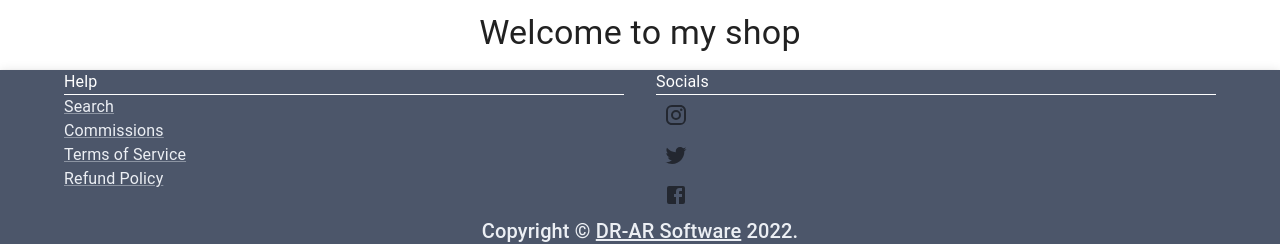
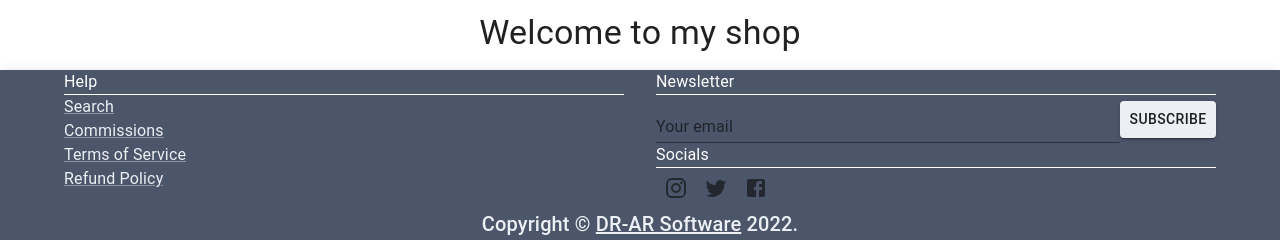
Before and after one commit to DR-AR/webstore, a React app: page / in a window 1280 px wide. Shown: the part 773-1017 px from the top of the page. Built offline with nearby package versions, Linux system fonts and the light colour scheme.

Commit message:
completed the footer

```diff
--- a/src/components/Footer.tsx
+++ b/src/components/Footer.tsx
@@ -1,5 +1,5 @@
 import React from "react";
-import { Container, Grid, Box } from "@mui/material";
+import { Container, Grid, Box, TextField, Button } from "@mui/material";
 import AppBar from "@mui/material/AppBar";
 import Typography from "@mui/material/Typography";
 import Link from "@mui/material/Link";
@@ -35,25 +35,29 @@ function Footer() {
                                 </Box>
                             </Grid>
                             <Grid item xs={12} sm={6}>
+                                <Stack>
+                                    <Box>
+                                        <Box borderBottom={1}>Newsletter</Box>
+                                        <Box display="flex" alignItems="center">
+                                            <TextField label="Your email" variant="standard" fullWidth={true}></TextField>
+                                            <Button variant="contained">Subscribe</Button>
+                                        </Box>
+                                    </Box>
+                                    <Box>
                                         <Box borderBottom={1}>Socials</Box>
-                    <Box>
                                         <IconButton>
                                             <InstagramIcon />
                                         </IconButton>
-                    </Box>
-                    <Box>
                                         <IconButton>
                                             <TwitterIcon />
                                         </IconButton>
-                    </Box>
-                    <Box>
                                         <IconButton>
                                             <FacebookIcon />
                                         </IconButton>
                                     </Box>
+                                </Stack>
                             </Grid>
                         </Grid>
-                {/* TODO: ADD EMAIL ENTRY FOR NEWSLETTER */}
                         <Grid container direction="row" justifyContent="center" alignItems="center">
                             <Typography
                                 variant="h6"
```
Lines whose indentation alone changed are shown as unchanged.
